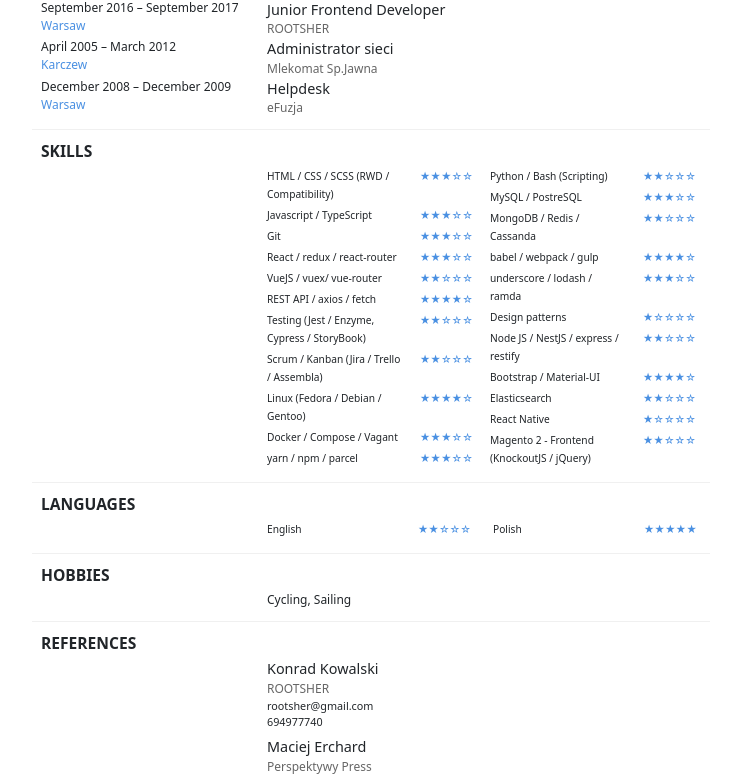
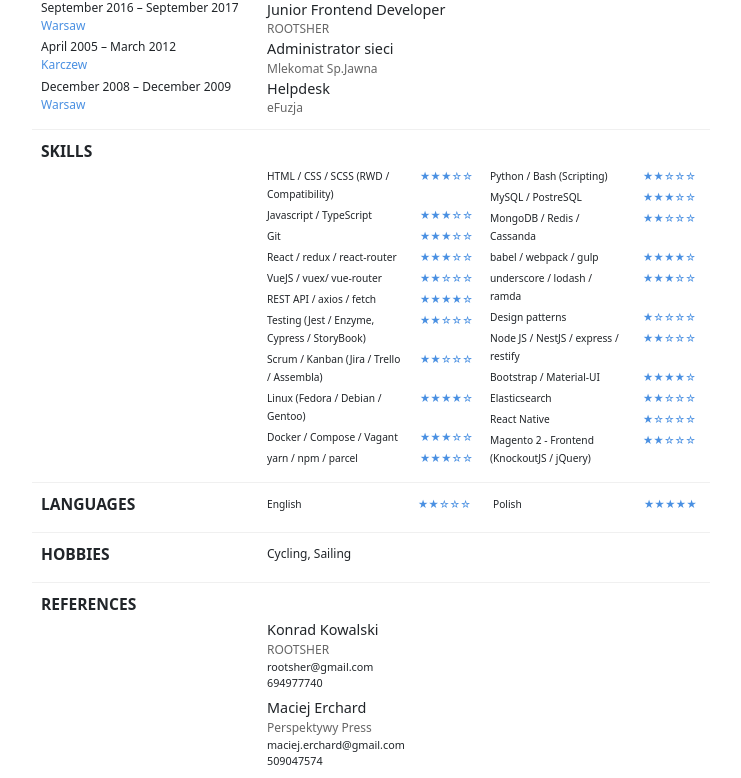
Before and after one commit to lucasnga/CV, a React (Vite) app: page / in a window 1280 px wide. Shown: the part 372-1150 px from the top of the page, without its empty margins (269-1010 px from the left). Built offline with nearby package versions, Linux system fonts and the light colour scheme.

Commit message:
Compacting languages and hobbies section

```diff
--- a/src/sections/HobbiesSection.tsx
+++ b/src/sections/HobbiesSection.tsx
@@ -5,9 +5,8 @@ const hobbies = ['Cycling', 'Sailing']
 export const HobbiesSection = (): JSX.Element => {
   return (
     <>
-      <h3 className={'section-head'}>HOBBIES </h3>
-      <div className="col-4 section-content" />
-      <div className="col section-content section-hobbies">
+      <h3 className={'section-head col'}>HOBBIES </h3>
+      <div className="col-8 section-content section-hobbies">
         <span className={'hobbies-name'}>{hobbies.join(', ')}</span>
       </div>
     </>
--- a/src/sections/LanguagesSection.tsx
+++ b/src/sections/LanguagesSection.tsx
@@ -20,8 +20,7 @@ const signs = {
 export const LanguagesSection = (): JSX.Element => {
   return (
     <>
-      <h3 className={'section-head'}>LANGUAGES</h3>
-      <div className="col-4 section-content" />
+      <h3 className={'section-head col'}>LANGUAGES</h3>
       {languages.map(({ name, value }) => {
         const filled = Array(5).fill(signs.solid, 0, 5) as string[]
         filled.fill(signs.hollow, value, 5)
```
